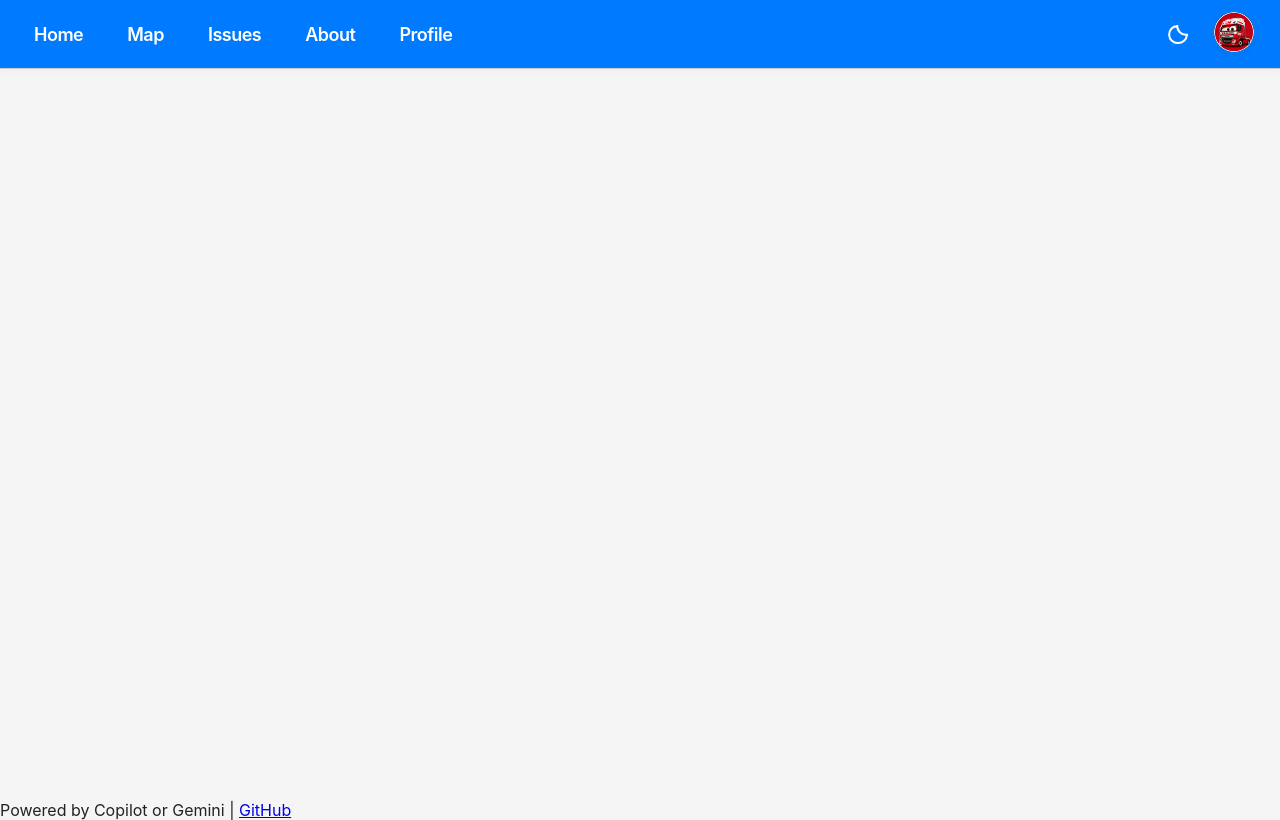
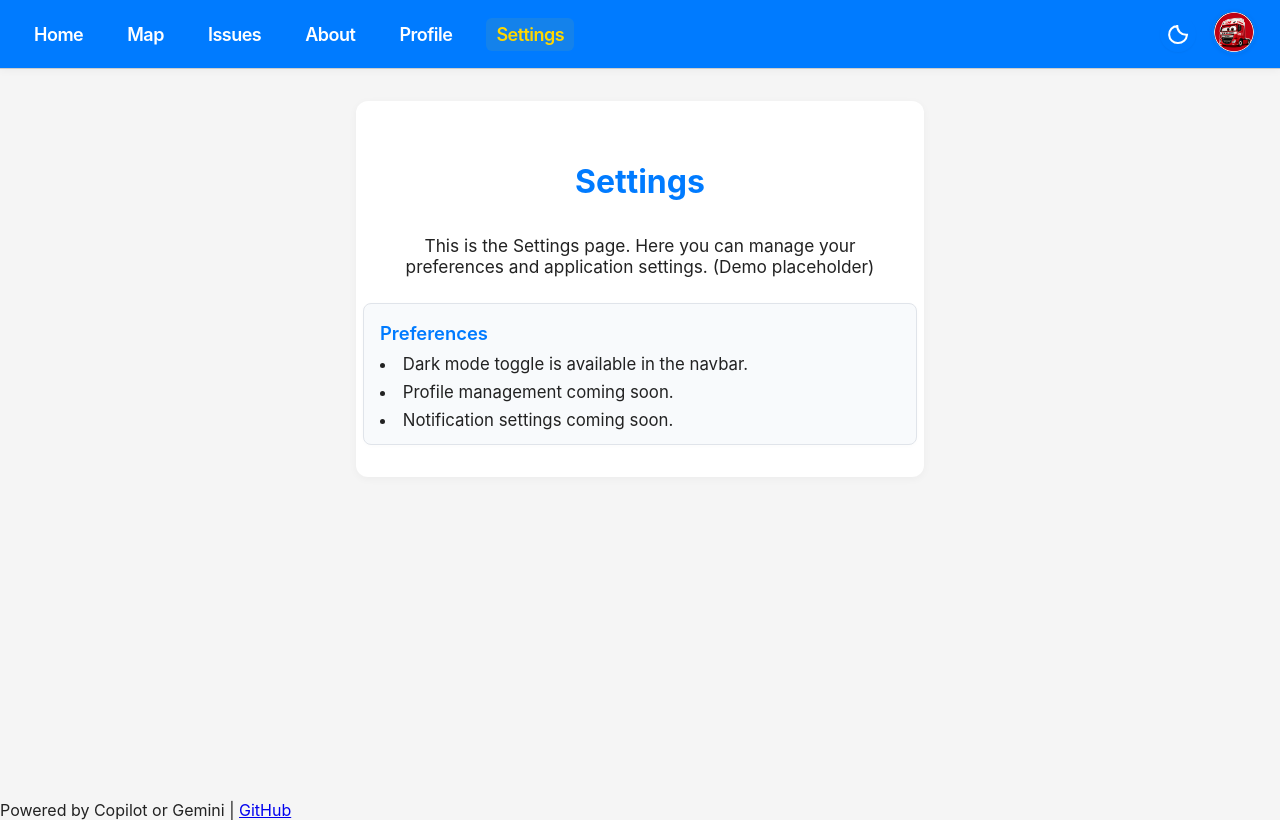
Before and after one commit to OwenNolis/Jira-Autofix, a React (Create React App) app in the folder frontend/: page /settings in a window 1280 px wide. Built offline with nearby package versions, Linux system fonts and the light colour scheme; sample sign-in values are in the browser's storage; the HTML template or start-up script is replaced by a standard one.

Commit message:
fix: AI-generated fix for issue #100
AI applied changes to: frontend/src/App.tsx, frontend/src/components/Settings.tsx, frontend/src/components/Settings.css

Fixes #100
Jira: JIRAFIX-51

```diff
--- a/frontend/src/App.tsx
+++ b/frontend/src/App.tsx
@@ -7,6 +7,7 @@ import Profile from './Profile';
 import EssersMap from './components/EssersMap';
 import PipelineRunDashboard from './components/PipelineRunDashboard';
 import IssuesPage from './components/IssuesPage';
+import Settings from './components/Settings';
 
 // Sun and Moon SVG icons
 const SunIcon = () => (
@@ -45,6 +46,7 @@ function NavigationBar({ isDarkMode, handleToggleDarkMode, isAuthenticated, hand
         <li><Link to="/issues" className={isActive('/issues') ? 'active' : ''}>Issues</Link></li>
         <li><Link to="/about" className={isActive('/about') ? 'active' : ''}>About</Link></li>
         <li><Link to="/profile" className={isActive('/profile') ? 'active' : ''}>Profile</Link></li>
+        <li><Link to="/settings" className={isActive('/settings') ? 'active' : ''}>Settings</Link></li>
       </ul>
       <div className="nav-actions">
         {/* Dark mode toggle button */}
@@ -178,6 +180,10 @@ function AppContent() {
           element={isAuthenticated ? <Profile /> : <Navigate to="/login" />}
         />
         <Route
+          path="/settings"
+          element={isAuthenticated ? <Settings /> : <Navigate to="/login" />}
+        />
+        <Route
           path="/"
           element={
             isAuthenticated ? (
--- /dev/null
+++ b/frontend/src/components/Settings.css
@@ -0,0 +1,72 @@
+.settings-page {
+  background: var(--color-card-bg);
+  border-radius: 12px;
+  box-shadow: 0 2px 8px rgba(0,0,0,0.04);
+  margin: 32px auto;
+  max-width: 520px;
+  padding: 40px 24px 32px 24px;
+  transition: background 0.2s, box-shadow 0.2s;
+}
+.settings-card {
+  display: flex;
+  flex-direction: column;
+  align-items: center;
+}
+.settings-header {
+  font-size: 2rem;
+  font-weight: 700;
+  margin-bottom: 0.5em;
+  color: var(--color-nav);
+  text-align: center;
+}
+.settings-desc {
+  font-size: 1.08rem;
+  color: var(--color-text);
+  margin-bottom: 1.5em;
+  text-align: center;
+}
+.settings-section {
+  width: 100%;
+  background: #f8fafc;
+  border-radius: 8px;
+  border: 1px solid #e0e4ea;
+  margin-bottom: 18px;
+  padding: 18px 16px 14px 16px;
+  box-shadow: 0 1px 4px rgba(0,0,0,0.02);
+  transition: background 0.2s, border 0.2s;
+}
+.App.dark .settings-section, body.dark .settings-section {
+  background: #23272f;
+  border: 1px solid #444b5d;
+}
+.settings-section:last-child {
+  margin-bottom: 0;
+}
+.settings-section h2 {
+  margin-top: 0;
+  margin-bottom: 10px;
+  font-size: 1.15rem;
+  color: var(--color-nav);
+  font-weight: 600;
+}
+.settings-list {
+  list-style: disc inside;
+  padding-left: 0;
+  margin: 0;
+  color: var(--color-text);
+  font-size: 1.05rem;
+}
+.settings-list li {
+  margin-bottom: 8px;
+}
+.settings-list li:last-child {
+  margin-bottom: 0;
+}
+@media (max-width: 600px) {
+  .settings-page {
+    padding: 18px 4px 12px 4px;
+  }
+  .settings-header {
+    font-size: 1.3rem;
+  }
+}
--- /dev/null
+++ b/frontend/src/components/Settings.tsx
@@ -0,0 +1,23 @@
+import React from 'react';
+import './Settings.css';
+
+function Settings() {
+  return (
+    <div className="settings-page">
+      <div className="settings-card">
+        <h1 className="settings-header">Settings</h1>
+        <p className="settings-desc">This is the Settings page. Here you can manage your preferences and application settings. (Demo placeholder)</p>
+        <section className="settings-section">
+          <h2>Preferences</h2>
+          <ul className="settings-list">
+            <li>Dark mode toggle is available in the navbar.</li>
+            <li>Profile management coming soon.</li>
+            <li>Notification settings coming soon.</li>
+          </ul>
+        </section>
+      </div>
+    </div>
+  );
+}
+
+export default Settings;
```
